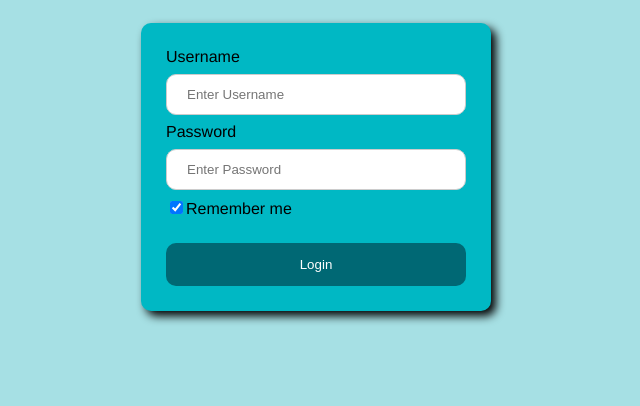
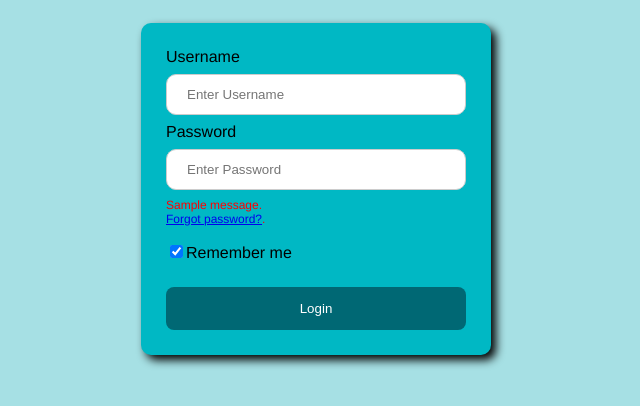
Before and after one commit to MrLampochka/MTUCIPythonLessons, a Flask app: template lr4/templates/login.html in a window 1280 px wide. Shown: the part 177-583 px from the top of the page, without its empty margins (324-964 px from the left). Run offline with Flask 2, Linux system fonts and the light colour scheme; the template is opened without the code that fills it, so the values that code supplies are empty; one stand-in notice (Sample message) is shown; some libraries are stand-ins or nearby versions.

Commit message:
lr4 completed

```diff
--- a/lr4/app.py
+++ /dev/null
@@ -1,28 +0,0 @@
-import requests
-from flask import Flask, render_template, request
-import psycopg2
-
-app = Flask(__name__)
-conn = psycopg2.connect(database="service_db",
-                        user="postgres",
-                        password="123123",
-                        host="localhost",
-                        port="5432")
-
-cursor = conn.cursor()
-
-@app.route('/login/', methods=['POST'])
-def login():
-    try:
-        username = request.form.get('username')
-        password = request.form.get('password')
-        cursor.execute("SELECT * FROM service.users WHERE login=%s AND password=%s", (str(username), str(password)))
-        records = list(cursor.fetchall())
-        return render_template('account.html', full_name=records[0][1])
-    except:
-        print('Error')
-
-# Создаем первый декоратор
-@app.route('/login/', methods=['GET'])
-def index():
-    return render_template('login.html')
--- /dev/null
+++ b/lr4/auth.py
@@ -0,0 +1,46 @@
+import requests
+from flask import Flask, render_template, request, flash, redirect, url_for
+import psycopg2
+
+app = Flask(__name__)
+app.config.update(
+    TESTING=True,
+    SECRET_KEY='very_secret_key'
+)
+
+conn = psycopg2.connect(database="service_db",
+                        user="postgres",
+                        password="123123",
+                        host="localhost",
+                        port="5432")
+cursor = conn.cursor()
+
+
+@app.route('/login', methods=['POST'])
+def login_post():
+    username = request.form.get('username')
+    password = request.form.get('password')
+    cursor.execute("SELECT * FROM service.users WHERE login=%s AND password=%s", (str(username), str(password)))
+    records = list(cursor.fetchall())
+    if not username or not password:
+        # flash('Input login or password', 'error')
+        return render_template('login.html', error='Input login or password')
+    elif not records:
+        flash('Your login or password was incorrect', 'error')
+        return render_template('login.html')
+    else:
+        return render_template('account.html', full_name=records[0][1], login=records[0][2], password=records[0][3])
+
+
+@app.route('/login', methods=['GET'])
+def login():
+    return render_template('login.html')
+
+
+@app.route('/', methods=['GET'])
+def index():
+    return redirect(url_for('login'))
+
+
+if __name__ == "__main__":
+    app.run(debug=True)
--- a/lr4/static/style.css
+++ b/lr4/static/style.css
@@ -1,9 +1,10 @@
 body {
     font-family: Helvetica, sans-serif;
+    background-color: #00a8b459
 }
 
 .login-window {
-    background-color: #00a8b459
+
 }
 
 .login {
@@ -13,6 +14,13 @@ body {
     width: 300px;
     margin: 200px auto;
     box-shadow: 5px 5px 10px 0px;
+}
+
+.text-field {
+    background-color: white;
+    border-radius: 8px;
+    padding: 15px;
+    margin: 0px;
 }
 
 input[type=text], input[type=password] {
@@ -33,9 +41,22 @@ button {
   border: none;
   cursor: pointer;
   width: 100%;
-  border-radius: 10px;
+  border-radius: 8px;
 }
 
 button:hover {
   background-color: #004854;
 }
+
+input:invalid {
+    border-color: red;
+    }
+
+.notification {
+    font-size: 9pt;
+    margin-bottom: 16px;
+}
+
+.is-danger {
+    color: red;
+}
--- a/lr4/templates/login.html
+++ b/lr4/templates/login.html
@@ -5,13 +5,28 @@
     <title>Login</title>
     <link href="/static/style.css" rel="stylesheet" type="text/css">
 </head>
-<body class='login-window'>
+<body>
 <div class='login'>
+
     <form action="" method="post">
         <label for="username">Username</label>
         <input type="text" placeholder="Enter Username" name="username">
         <label for="password">Password</label>
         <input type="password" placeholder="Enter Password" name="password">
+        {% if error %}
+        <div class="notification is-danger">
+            {{ error }}. <br>
+            <a href="{{ url_for('login')}}">Forgot password?</a>.
+        </div>
+        {% endif %}
+        {% with messages = get_flashed_messages() %}
+        {% if messages %}
+        <div class="notification is-danger">
+            {{ messages[0] }}. <br>
+            <a href="{{ url_for('login')}}">Forgot password?</a>.
+        </div>
+        {% endif %}
+        {% endwith %}
         <label>
             <input type="checkbox" checked="checked" name="remember">Remember me</input>
         </label>
--- a/req.txt
+++ b/req.txt
@@ -1,3 +1,4 @@
 flask
 requests
 psycopg2
+tkinter
```
Also changed, not shown: lr1/Equation.py (+4 -4 lines), lr4/templates/account.html (+16 -7 lines).
